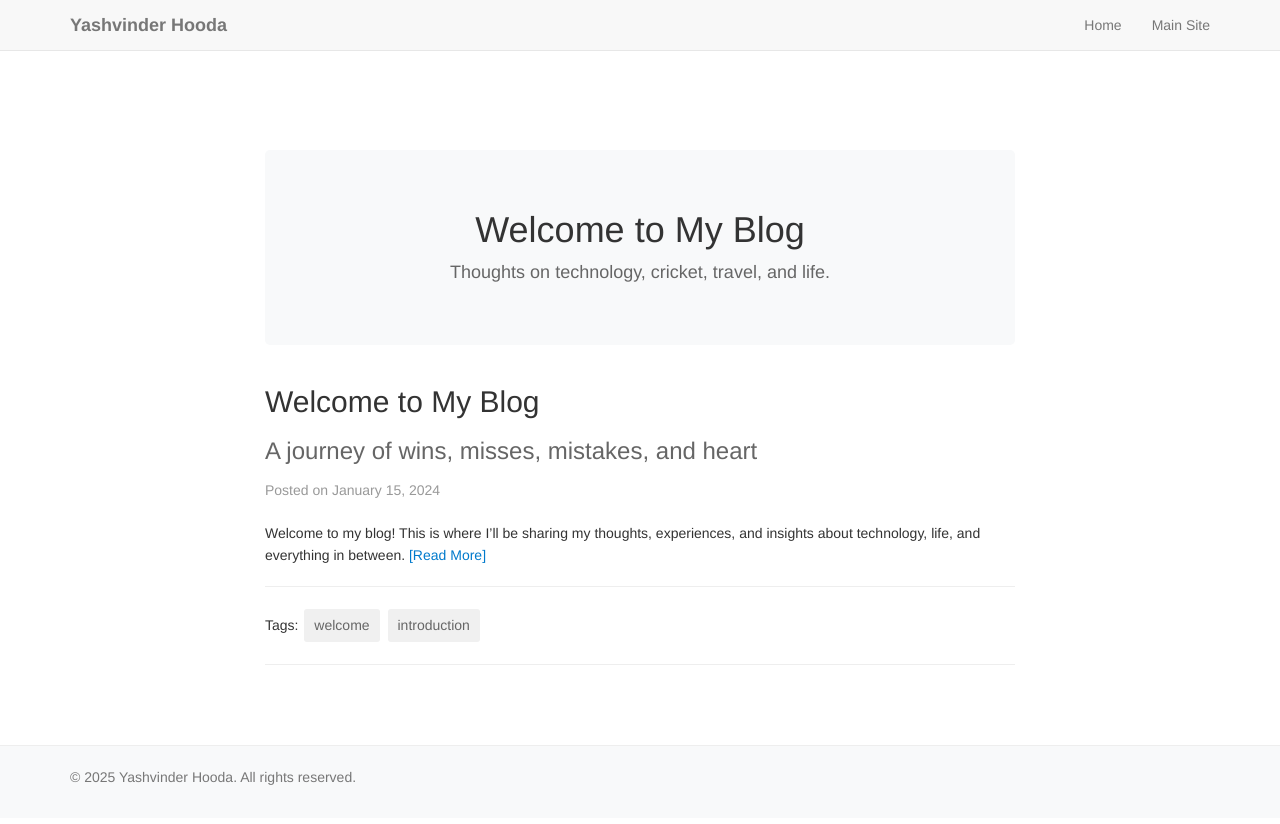
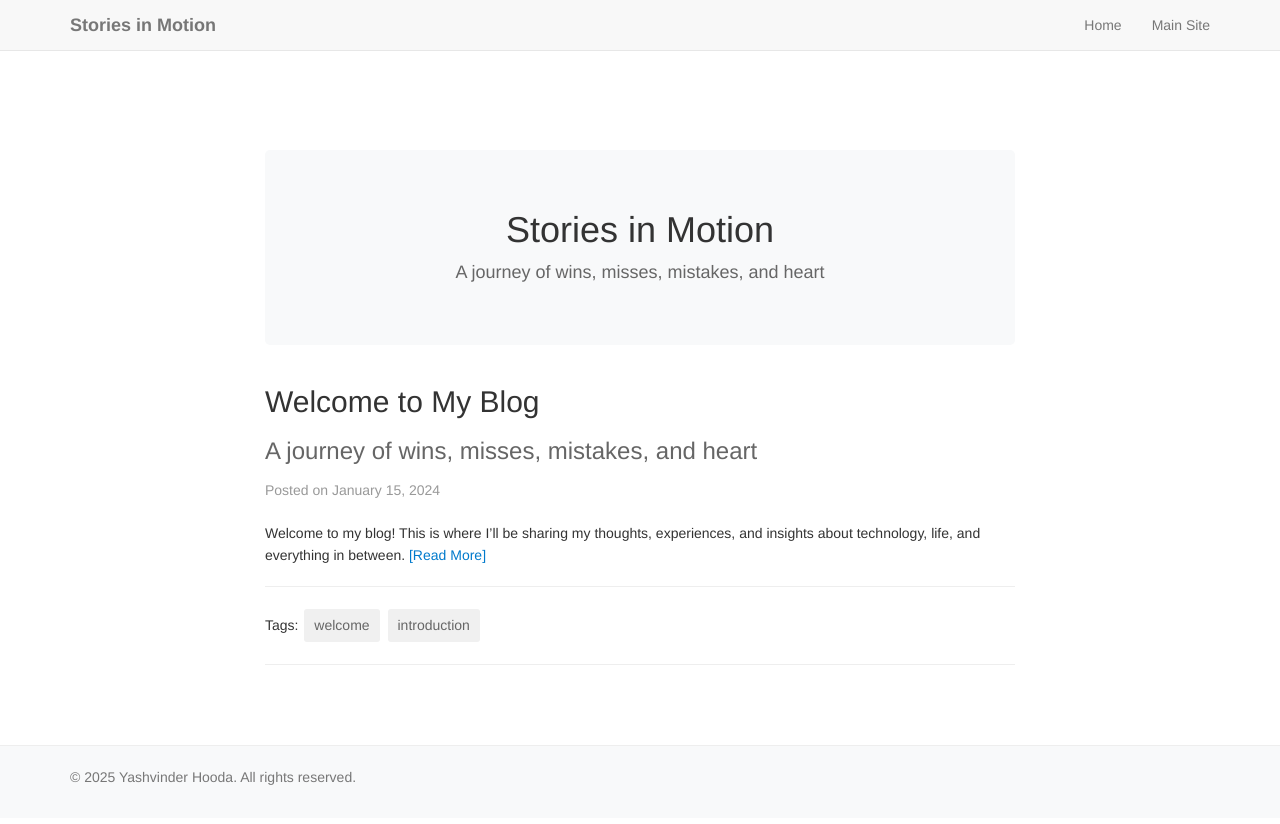
Before and after one commit to imyashvinder/imyashvinder.github.io, a Jekyll site: the page built from blog/index.html, in a window 1280 px wide. Shown: the top 824 px of the page. Built offline with Jekyll 4.4.1, drawn with Linux system fonts in a browser that asks for light colours; the list of posts is cut into pages by our own code.

Commit message:
Update blog header to 'Stories in Motion' with new subtitle

```diff
--- a/blog/_config.yml
+++ b/blog/_config.yml
@@ -7,8 +7,8 @@ plugins:
   - jekyll-sitemap
 
 # Site settings (customize!)
-title: "Yashvinder Hooda"
-description: "Cloud Engineer, Cricket Enthusiast, Traveler"
+title: "Stories in Motion"
+description: "A journey of wins, misses, mistakes, and heart"
 author: "Yashvinder Hooda"
 
 avatar: "/assets/img/avatar-icon.png"
--- a/blog/index.html
+++ b/blog/index.html
@@ -4,8 +4,8 @@ title: "Yashvinder's Blog"
 ---
 
 <div class="blog-header">
-  <h1>Welcome to My Blog</h1>
-  <p class="lead">Thoughts on technology, cricket, travel, and life.</p>
+  <h1>Stories in Motion</h1>
+  <p class="lead">A journey of wins, misses, mistakes, and heart</p>
 </div>
 
 <div class="posts-list">
```
